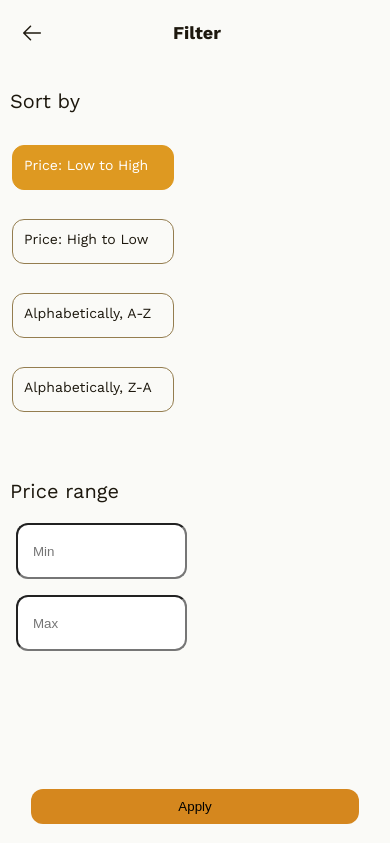
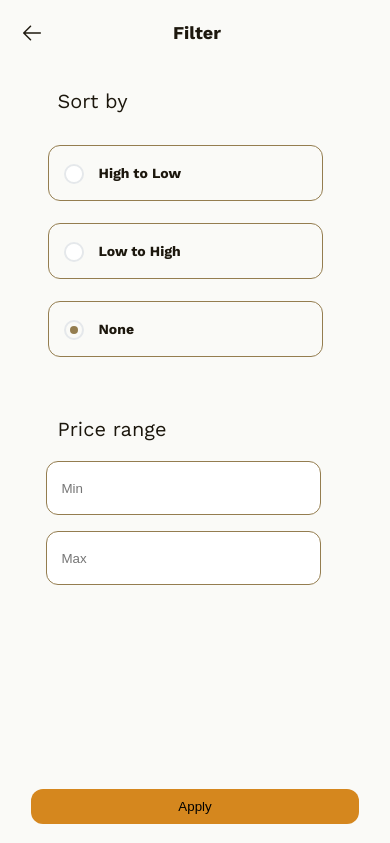
Before and after one commit to KiraOuO/Catalog, a plain HTML site: page index.html in a window 390 px wide. Both pictures are taken after a click on the button 330 px from the left and 228 px from the top of the page. Shown: the top 843 px of the page. Drawn offline with nearby package versions, Linux system fonts and the light colour scheme.

Commit message:
mobile filter fix

```diff
--- a/index.html
+++ b/index.html
@@ -138,26 +138,23 @@
                     </div>
                     <div class="sort-by-container">
                         <div class="sort-by">Sort by</div>
-                        <div class="checkbox-group-mobile">
-                            <label class="check-mobile">
-                                <input type="checkbox" checked>
-                                <span>Price: Low to High</span>
-                            </label>
-
-                            <label class="check-mobile">
-                                <input type="checkbox">
-                                <span>Price: High to Low</span>
-                            </label>
-
-                            <label class="check-mobile">
-                                <input type="checkbox">
-                                <span>Alphabetically, A-Z</span>
-                            </label>
-
-                            <label class="check-mobile">
-                                <input type="checkbox">
-                                <span>Alphabetically, Z-A</span>
-                            </label>
+                        <div class="checkbox-group">
+                            <div class="form-group-filter">
+                                <div class="checkbox-group">
+                                    <label for="price-desc-mobile" class="checkbox-label">
+                                        <input type="radio" id="price-desc-mobile" name="price-sort" value="price-asc">
+                                        High to Low
+                                    </label>
+                                    <label for="price-asc-mobile" class="checkbox-label">
+                                        <input type="radio" id="price-asc-mobile" name="price-sort" value="price-desc">
+                                        Low to High
+                                    </label>
+                                    <label for="price-none-mobile" class="checkbox-label">
+                                        <input type="radio" id="price-none-mobile" name="price-sort" value="price-none" checked>
+                                        None
+                                    </label>
+                                </div>
+                            </div>
                         </div>
                         <div class="sort-by">Price range</div>
                     </div>
--- a/styles/index.css
+++ b/styles/index.css
@@ -313,6 +313,7 @@ input::-webkit-inner-spin-button {
     border-radius: var(--text-color);
     color: var(--text-color);
 }
+
 label {
     cursor: pointer;
 }
@@ -1582,7 +1583,8 @@ p {
     .price-range {
         display: flex;
         margin-bottom: 20px;
-        align-items: start;
+        justify-content: center;
+        text-align: center;
     }
 
     .apply-button-container {
@@ -1643,7 +1645,7 @@ p {
     .checkbox-group-mobile {
         display: flex;
         flex-direction: row;
-        align-items: flex-start;
+        align-items: center;
         margin-bottom: 10px;
         flex-wrap: wrap;
         margin-right: 40px;
@@ -1652,7 +1654,7 @@ p {
 
     .min-max-mobile {
         flex-direction: row;
-        align-items: start;
+        align-items: center;
         margin-right: 40px;
     }
 
@@ -1664,6 +1666,8 @@ p {
         border-radius: 12px;
         flex-wrap: wrap;
         margin-bottom: 16px;
+        outline: none;
+        border: 1px solid var(--search-text-color);
     }
 
     .burger-menu .navbar-item-burger {
@@ -2045,6 +2049,10 @@ p {
         width: 302px;
     }
 
+    .min-max-mobile input {
+        width: 243px;
+    }
+
 }
 
 @media (min-width: 375px) and (max-width: 425px){
@@ -2088,6 +2096,10 @@ p {
 
     .role-for-registration {
         width: 362px;
+    }
+
+    .min-max-mobile input {
+        width: 243px;
     }
 
 }
@@ -2171,6 +2183,10 @@ p {
         width: 266px;
     }
 
+    .min-max-mobile input {
+        width: 228px;
+    }
+
 
 }
 
```
